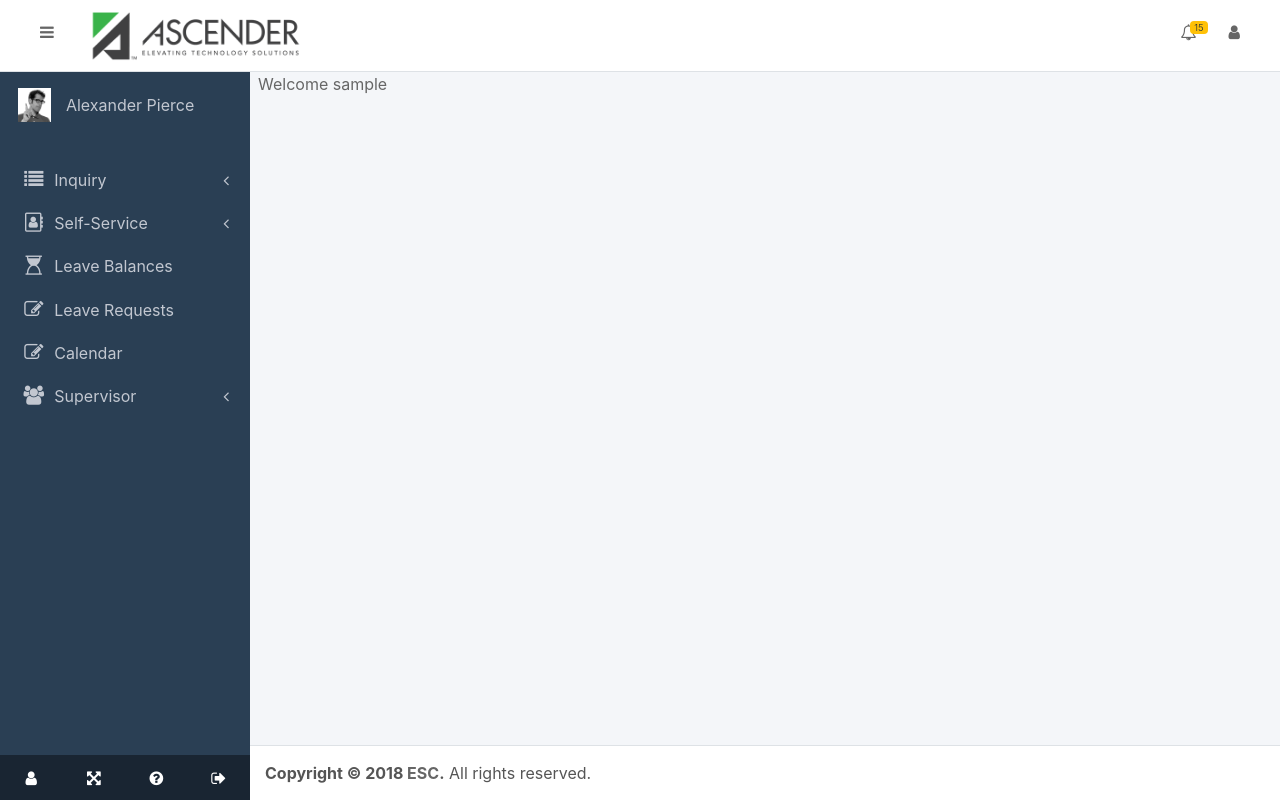
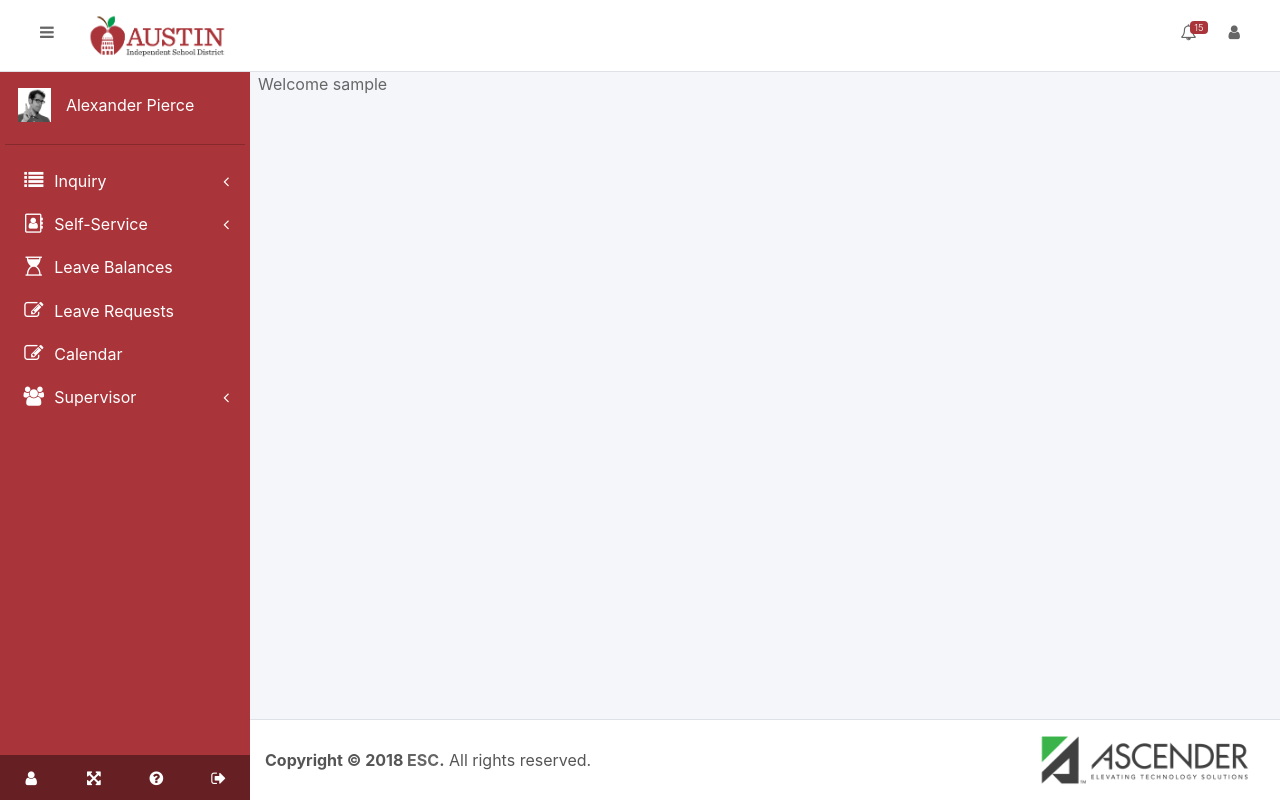
Before and after one commit to Wenhao1015/txeis, a Java web app: page /home in a window 1280 px wide. Run offline with Spring Boot 4, a stand-in JSP engine, Linux system fonts and the light colour scheme; the visitor is signed in with stand-in values (Sample User, id 1); style sheets or scripts are compiled from the project's sources; the project's own start-up code is not run, and a stand-in starts its controllers and pages; some libraries are stand-ins or nearby versions.

Commit message:
more logo and more style

```diff
--- a/jboss_sybase_sample/src/main/webapp/WEB-INF/views/commons/bar.jsp
+++ b/jboss_sybase_sample/src/main/webapp/WEB-INF/views/commons/bar.jsp
@@ -8,9 +8,22 @@
       </li>
     </ul>
 
-    <a class="nav-logo" href="/">
-  		<img src="./images/logo.png">
-    </a>
+
+    <c:if test="${sessionScope.companyId == 0}">
+        <a class="nav-logo" href="/">
+          <img src="./images/logo.png">
+        </a>
+    </c:if>
+    <c:if test="${sessionScope.companyId == 1}">
+        <a class="nav-logo" href="/">
+          <img src="./images/logo-austin.png">
+        </a>
+    </c:if>
+    <c:if test="${sessionScope.companyId == 2}">
+        <a class="nav-logo" href="/">
+          <img src="./images/logo-saisd.png">
+        </a>
+    </c:if>
 
     <!-- Right navbar links -->
     <ul class="navbar-nav nav-right">
--- a/jboss_sybase_sample/src/main/webapp/WEB-INF/views/commons/footer.jsp
+++ b/jboss_sybase_sample/src/main/webapp/WEB-INF/views/commons/footer.jsp
@@ -1,4 +1,10 @@
 <footer class="main-footer">
-    <strong>Copyright &copy; 2018 <a href="#">ESC</a>.</strong>
-    All rights reserved.
+  <div class="footer-word">
+      <strong>Copyright &copy; 2018 <a href="#">ESC</a>.</strong>
+      All rights reserved.
+  </div>
+
+    <div class="footer-logo">
+      <img src="./images/logo.png" alt="">
+    </div>
   </footer>
--- a/jboss_sybase_sample/src/main/webapp/WEB-INF/views/commons/header.jsp
+++ b/jboss_sybase_sample/src/main/webapp/WEB-INF/views/commons/header.jsp
@@ -15,6 +15,24 @@
 	<!-- AdminLTE App -->
 <script src="./js/adminlte.js"></script>
 <script src="./js/bootstrapValidator.js"></script>
-<script>
-	alert(<%=request.getSession().getAttribute("companyId") %>);
-</script>
+
+<c:if test="${sessionScope.companyId == 1}">
+<style>
+.main-sidebar{
+	background-color: #a93439;
+}
+.navbar-badge{
+	background-color: #a93439;
+}
+</style>
+</c:if>
+<c:if test="${sessionScope.companyId == 2}">
+<style>
+.main-sidebar{
+	background-color: #00529b;
+}
+.navbar-badge{
+	background-color: #00529b;
+}
+</style>
+</c:if>
--- a/jboss_sybase_sample/src/main/webapp/static/css/bar.css
+++ b/jboss_sybase_sample/src/main/webapp/static/css/bar.css
@@ -198,13 +198,9 @@
   margin: 0;
 }
 
-.sidebar-dark-primary {
-  background-color: #343a40;
-}
-
 .sidebar-dark-primary .nav-sidebar > .nav-item > .nav-link:active,
 .sidebar-dark-primary .nav-sidebar > .nav-item > .nav-link:focus {
-  color: #c2c7d0;
+  color: #fff;
 }
 
 .sidebar-dark-primary .nav-sidebar > .nav-item.menu-open > .nav-link,
@@ -215,7 +211,7 @@
 
 .sidebar-dark-primary .nav-sidebar > .nav-item > .nav-link.active {
   color: #fff;
-  background-color: #007bff;
+  background-color: rgba(0, 0, 0, 0.4);
 }
 
 .sidebar-dark-primary .nav-sidebar > .nav-item > .nav-treeview {
@@ -223,12 +219,12 @@
 }
 
 .sidebar-dark-primary .nav-header {
-  color: #d0d4db;
+  color: #fff;
   background: inherit;
 }
 
 .sidebar-dark-primary .sidebar a {
-  color: #c2c7d0;
+  color: #fff;
 }
 
 .sidebar-dark-primary .sidebar a:hover {
@@ -236,7 +232,7 @@
 }
 
 .sidebar-dark-primary .nav-treeview > .nav-item > .nav-link {
-  color: #c2c7d0;
+  color: #fff;
 }
 
 .sidebar-dark-primary .nav-treeview > .nav-item > .nav-link:hover {
@@ -246,8 +242,8 @@
 
 .sidebar-dark-primary .nav-treeview > .nav-item > .nav-link.active,
 .sidebar-dark-primary .nav-treeview > .nav-item > .nav-link.active:hover {
-  color: #343a40;
-  background-color: rgba(255, 255, 255, 0.9);
+  color: #fff;
+  background-color: rgba(0, 0, 0, 0.4);
 }
 
 @media (min-width: 992px) {
@@ -364,8 +360,8 @@
   font-size: 0.6rem;
   font-weight: 300;
   padding: 2px 4px;
-  color: #1f2d3d;
-  background-color: #ffc107;
+  color: #fff;
+  background-color: #2a3f54;
 }
 
 .main-header {
@@ -380,7 +376,6 @@
 
 .main-header .nav-logo {
   max-height: 50px;
-  width: 200px;
   margin-right: 10px;
   text-align: center;
 }
@@ -415,6 +410,18 @@
   height: calc(100% - 45px);
 }
 
+.main-sidebar .sidebar .user-panel {
+  border-bottom: 1px solid rgba(0, 0, 0, 0.2);
+}
+
+.main-sidebar .sidebar .user-panel .info {
+  color: #fff;
+}
+
+.main-sidebar .sidebar .nav-link {
+  color: #fff;
+}
+
 .main-sidebar .sidebar .nav {
   display: flex;
   flex-wrap: wrap;
@@ -431,7 +438,7 @@
 
 .main-sidebar .sidebar-btm {
   display: flex;
-  background: #192532;
+  background: rgba(0, 0, 0, 0.4);
   align-items: center;
   justify-content: space-between;
   height: 45px;
--- a/jboss_sybase_sample/src/main/webapp/static/css/bar.scss
+++ b/jboss_sybase_sample/src/main/webapp/static/css/bar.scss
@@ -167,12 +167,9 @@
     margin: 0;
 }
 
-.sidebar-dark-primary {
-    background-color: #343a40;
-}
 .sidebar-dark-primary .nav-sidebar > .nav-item > .nav-link:active,
 .sidebar-dark-primary .nav-sidebar > .nav-item > .nav-link:focus {
-    color: #c2c7d0;
+    color: #fff;
 }
 .sidebar-dark-primary .nav-sidebar > .nav-item.menu-open > .nav-link,
 .sidebar-dark-primary .nav-sidebar > .nav-item:hover > .nav-link {
@@ -181,23 +178,23 @@
 }
 .sidebar-dark-primary .nav-sidebar > .nav-item > .nav-link.active {
     color: #fff;
-    background-color: #007bff;
+    background-color: rgba(0,0,0,.4);
 }
 .sidebar-dark-primary .nav-sidebar > .nav-item > .nav-treeview {
     background: 0 0;
 }
 .sidebar-dark-primary .nav-header {
-    color: #d0d4db;
+    color: #fff;
     background: inherit;
 }
 .sidebar-dark-primary .sidebar a {
-    color: #c2c7d0;
+    color: #fff;
 }
 .sidebar-dark-primary .sidebar a:hover {
     text-decoration: none;
 }
 .sidebar-dark-primary .nav-treeview > .nav-item > .nav-link {
-    color: #c2c7d0;
+    color: #fff;
 }
 .sidebar-dark-primary .nav-treeview > .nav-item > .nav-link:hover {
     color: #fff;
@@ -205,8 +202,8 @@
 }
 .sidebar-dark-primary .nav-treeview > .nav-item > .nav-link.active,
 .sidebar-dark-primary .nav-treeview > .nav-item > .nav-link.active:hover {
-    color: #343a40;
-    background-color: rgba(255, 255, 255, 0.9);
+    color: #fff;
+    background-color: rgba(0,0,0,.4);
 }
 @media (min-width: 992px) {
     .sidebar-mini .nav-sidebar,
@@ -314,8 +311,8 @@
     font-size: 0.6rem;
     font-weight: 300;
     padding: 2px 4px;
-    color: #1f2d3d;
-    background-color: #ffc107;
+    color: #fff;
+    background-color: #2a3f54;
 }
 .main-header{
     border-bottom: 1px solid #dee2e6;
@@ -327,7 +324,6 @@
     height: 72px;
     .nav-logo{
         max-height: 50px;
-        width: 200px;
         margin-right: 10px;
         text-align: center;
         img{
@@ -356,6 +352,15 @@
         padding-right: 5px;
         overflow-y: auto;
         height: calc(100% - 45px);
+        .user-panel{
+            border-bottom: 1px solid rgba(0,0,0,.2);
+            .info{
+                color: #fff;
+            }
+        }
+        .nav-link{
+            color: #fff;
+        }
         .nav {
             display: flex;
             flex-wrap: wrap;
@@ -371,7 +376,7 @@
     }
     .sidebar-btm{
         display: flex;
-        background: #192532;
+        background: rgba(0,0,0,.4);
         align-items: center;
         justify-content: space-between;
         height: 45px;
--- a/jboss_sybase_sample/src/main/webapp/static/css/content.css
+++ b/jboss_sybase_sample/src/main/webapp/static/css/content.css
@@ -65,7 +65,7 @@
 }
 
 .content-wrapper {
-  min-height: calc(100vh - 127px) !important;
+  min-height: calc(100vh - 153px) !important;
 }
 
 .main-footer {
@@ -73,6 +73,33 @@
   color: #555;
   border-top: 1px solid #dee2e6;
   background: #fff;
+  display: flex;
+  align-items: center;
+}
+
+.main-footer .footer-word {
+  flex: 1;
+}
+
+.main-footer .footer-logo {
+  flex: 0 0 230px;
+}
+
+.main-footer .footer-logo img {
+  height: 50px;
+}
+
+@media (max-width: 900px) {
+  .main-footer {
+    display: block;
+    display: grid;
+    grid-gap: 10px;
+    text-align: center;
+  }
+  .main-footer .footer-logo {
+    grid-row-start: 1;
+    grid-row-end: 2;
+  }
 }
 
 .content-header {
--- a/jboss_sybase_sample/src/main/webapp/static/css/content.scss
+++ b/jboss_sybase_sample/src/main/webapp/static/css/content.scss
@@ -52,7 +52,7 @@
     }
   }
 .content-wrapper{
-    min-height: calc(100vh - 127px)!important;
+    min-height: calc(100vh - 153px)!important;
 }
 
 .main-footer {
@@ -60,6 +60,27 @@
     color: #555;
     border-top: 1px solid #dee2e6;
     background: #fff;
+    display: flex;
+    align-items: center;
+    .footer-word{
+        flex: 1;
+    }
+    .footer-logo{
+        flex: 0 0 230px;
+        img{
+            height: 50px;
+        }
+    }
+    @media (max-width:900px){
+        display: block;
+        display:grid;
+        grid-gap: 10px;
+        text-align: center;
+        .footer-logo{
+            grid-row-start: 1;
+            grid-row-end: 2;
+        }
+    }
 }
 .content-header {
     padding: 15px 0.5rem;
--- a/jboss_sybase_sample/src/main/webapp/static/js/adminlte.js
+++ b/jboss_sybase_sample/src/main/webapp/static/js/adminlte.js
@@ -229,8 +229,8 @@
       };
       var max = this._max(heights);
 
-      $(Selector.CONTENT).css('min-height', max - heights.header);
-      $(Selector.SIDEBAR).css('min-height', max - heights.header);
+      // $(Selector.CONTENT).css('min-height', max - heights.header);
+      // $(Selector.SIDEBAR).css('min-height', max - heights.header);
     };
 
     // Private
```
Also changed, not shown: jboss_sybase_sample/src/main/webapp/WEB-INF/views/index.jsp (+17 -1 lines), jboss_sybase_sample/src/main/webapp/static/css/content.min.css (+1 -1 lines), jboss_sybase_sample/src/main/webapp/static/css/bar.min.css, jboss_sybase_sample/src/main/webapp/static/images/logo-austin.png (added), jboss_sybase_sample/src/main/webapp/static/images/logo-saisd.png (added), jboss_sybase_sample/src/main/webapp/static/images/logo-saisd01.png (added).
